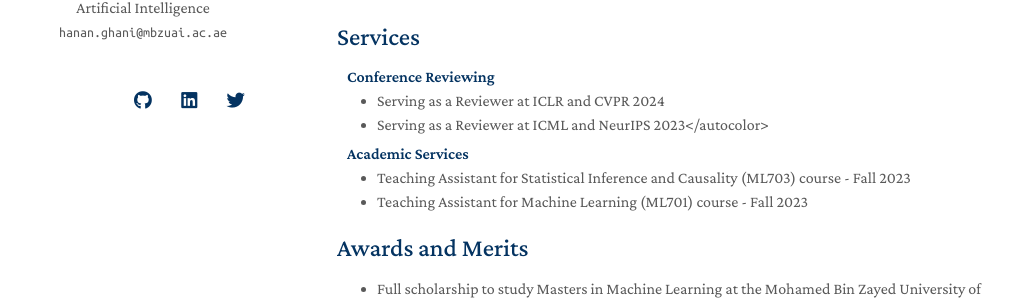
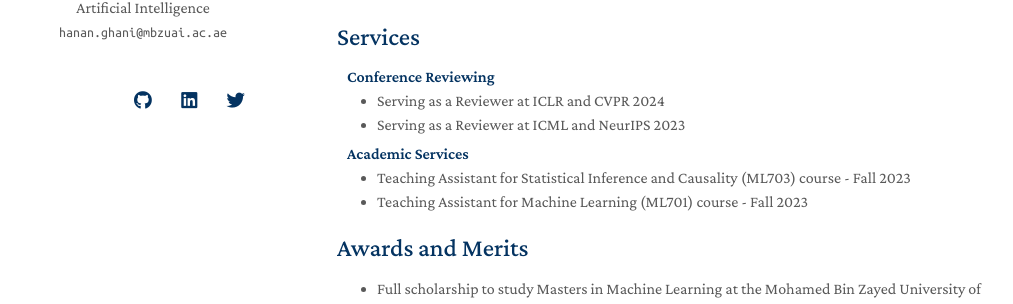
Before and after one commit to muhammadsaadkhankor/muhammadsaadkhankor.github.io, a Jekyll site: the page built from index.md, in a window 1280 px wide and 900 px high, scrolled down 1680 px. Shown: the part 308-612 px from the top of the window, without its empty margins (133-1146 px from the left). Built offline with Jekyll 4.4.1, drawn with Linux system fonts in a browser that asks for light colours; nearby versions of some CDN libraries; a style sheet for code colours, icons or effects is not loaded; our own code applies the rules of GitHub Pages for plain Markdown files; some of the changed lines change nothing that is shown.

Commit message:
Update services.md

```diff
--- a/_includes/services.md
+++ b/_includes/services.md
@@ -4,7 +4,7 @@
 
 <ul style="margin:0 0 5px;">
   <li><autocolor>Serving as a Reviewer at ICLR and CVPR 2024</autocolor></li>
-  <li>Serving as a Reviewer at ICML and NeurIPS 2023</autocolor></li>
+  <li><autocolor>Serving as a Reviewer at ICML and NeurIPS 2023</autocolor></li>
 </ul>
 
 <h4 style="margin:0 10px 0;">Academic Services</h4>
```
